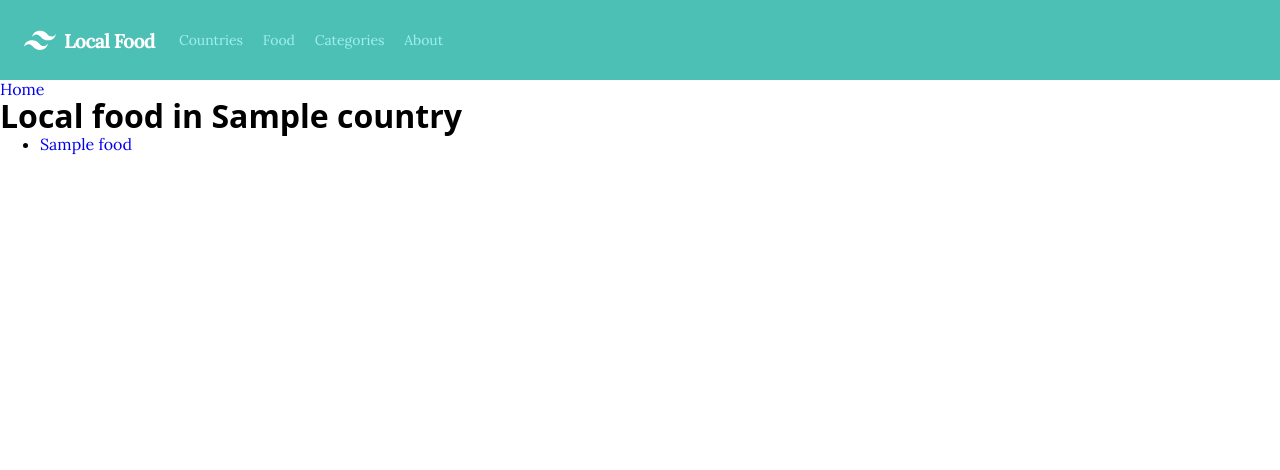
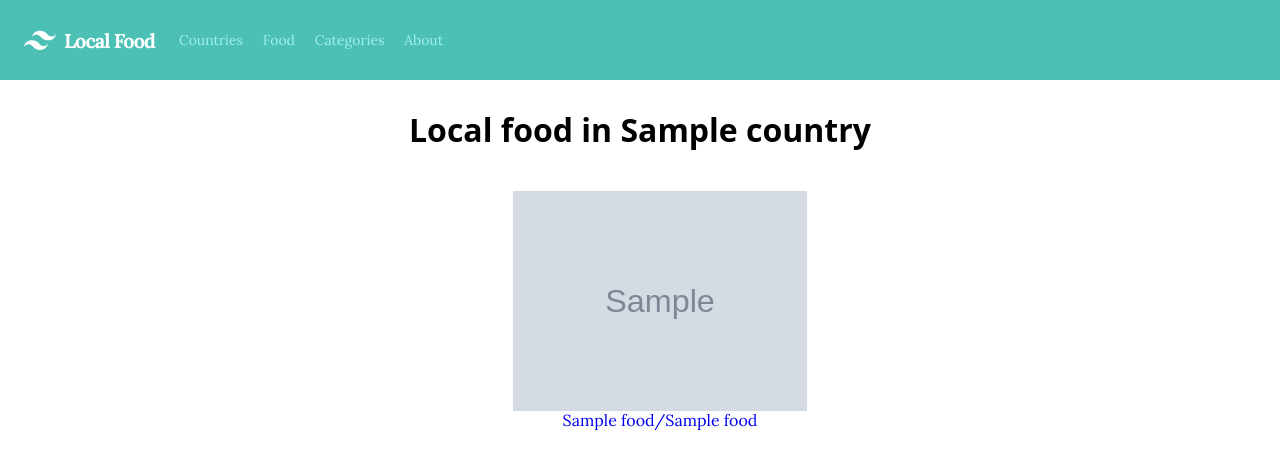
Before and after one commit to Bloomca/local-food, a Django app: page /country/000 in a window 1280 px wide. Shown: the top 470 px of the page. Run offline with Django 3.2, Linux system fonts and the light colour scheme; tables that the repository leaves empty hold one stand-in row (values such as "Sample post"); grey boxes marked "Sample" are stand-in pictures; some web fonts are replaced.

Commit message:
improve styling for country page

```diff
--- a/src/food/templates/food/categories.html
+++ b/src/food/templates/food/categories.html
@@ -1,7 +1,7 @@
 {% extends 'food/base.html' %}
 
 {% block content %}
-<h1>
+<h1 class="text-center mt-8 mb-8">
   Categories
 </h1>
 <h2 class="text-center mb-4">
--- a/src/food/templates/food/countries.html
+++ b/src/food/templates/food/countries.html
@@ -2,6 +2,7 @@
 
 {% block content %}
 <div class="main-bg">
+  <h1 class="text-center mt-8 mb-8">Food by countries</h1>
   <ul class="lf-cards">
     {% for country in countries %}
       <li class="lf-card">
--- a/src/food/templates/food/country.html
+++ b/src/food/templates/food/country.html
@@ -1,15 +1,17 @@
 {% extends 'food/base.html' %}
 
 {% block content %}
-<a href="/">Home</a>
-<h1>
+<h1 class="text-center mt-8 mb-8">
   Local food in {{ country.name }}
 </h1>
 
-<ul>
+<ul class="lf-cards">
   {% for food in country.foods.all %}
-    <li>
-      <a href="/food/{{ food.slug }}">{{ food.title }}</a>
+    <li class="lf-card">
+      <a href="/food/{{ food.slug }}">
+        <img src="{{ food.image_url }}" class="lf-card-image" />
+        {{ food }}
+      </a>
     </li>
   {% endfor %}
 </ul>
--- a/src/food/templates/food/food_list.html
+++ b/src/food/templates/food/food_list.html
@@ -2,7 +2,7 @@
 
 {% block content %}
 <div class="main-bg">
-  <h1>
+  <h1 class="text-center mt-8 mb-8">
     All food:
   </h1>
   <ul class="lf-cards">
--- a/src/food/templates/food/food_list_search.html
+++ b/src/food/templates/food/food_list_search.html
@@ -2,11 +2,11 @@
 
 {% block content %}
 <div class="main-bg">
+  <h1 class="text-center mt-8 mb-8">
+    Food for {{ search }}:
+  </h1>
   <ul class="lf-cards">
     {% if food_list %}
-      <h1>
-        Food for {{ search }}:
-      </h1>
       {% for food in food_list %}
         <li class="lf-card">
           <a href="/food/{{ food.slug }}">
```
